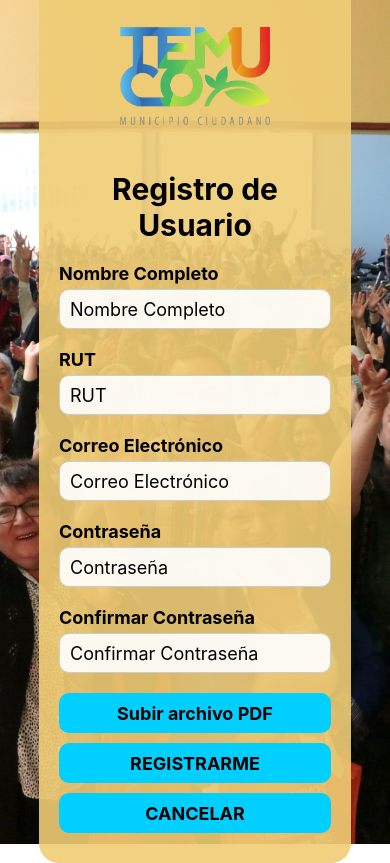
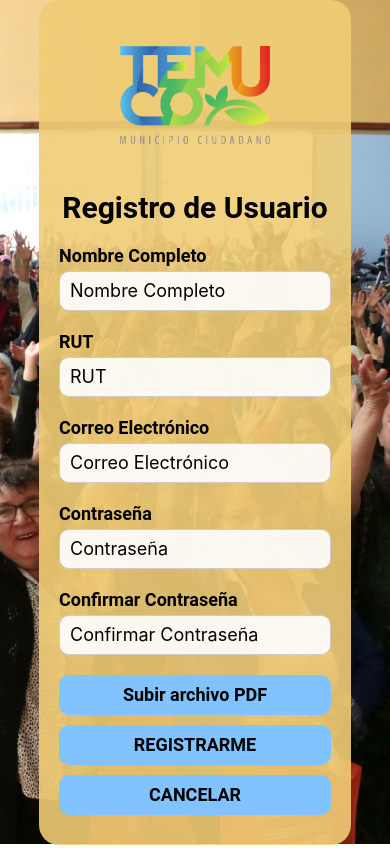
Before and after one commit to platanob/Taller_3, a React Native app in the folder agenda-movil/: screen /Registro in a window 390 px wide. Built offline with nearby package versions, Linux system fonts and the light colour scheme.

Commit message:
Registro adaptado a como estaba

```diff
--- a/agenda-movil/frontend/src/screens/Registro.jsx
+++ b/agenda-movil/frontend/src/screens/Registro.jsx
@@ -5,7 +5,53 @@ import * as DocumentPicker from 'expo-document-picker';
 
 export default function Registro() {
   const navigation = useNavigation();
+  const [nombre, setNombre] = useState('');
+  const [rut, setRut] = useState('');
+  const [correo, setCorreo] = useState('');
+  const [password, setPassword] = useState('');
+  const [confirmPassword, setConfirmPassword] = useState('');
   const [pdfFile, setPdfFile] = useState(null);
+
+  const handleRegister = () => {
+    // Validar que todos los campos estén llenos
+    if (!nombre || !rut || !correo || !password || !confirmPassword) {
+      Alert.alert('Error', 'Por favor, completa todos los campos');
+      return;
+    }
+
+    if (password !== confirmPassword) {
+      Alert.alert('Error', 'Las contraseñas no coinciden');
+      return;
+    }
+
+    // Realizar la petición de registro al servidor
+    fetch('http://localhost:5000/api/register', {
+      method: 'POST',
+      headers: {
+        'Content-Type': 'application/json',
+      },
+      body: JSON.stringify({
+        nombre: nombre,
+        rut: rut,
+        correo: correo,
+        contraseña: password,
+      }),
+    })
+      .then(response => response.json())
+      .then(data => {
+        if (data.error) {
+          Alert.alert('Error', data.error);
+        } else {
+          // Registro exitoso
+          Alert.alert('Éxito', 'Usuario registrado con éxito');
+          navigation.navigate('Login');
+        }
+      })
+      .catch(error => {
+        Alert.alert('Error', 'No se pudo completar el registro. Inténtalo nuevamente más tarde.');
+        console.error(error);
+      });
+  };
 
   const handlePdfUpload = async () => {
     try {
@@ -42,6 +88,8 @@ export default function Registro() {
           placeholder="Nombre Completo"
           placeholderTextColor="#000"
           style={styles.input}
+          value={nombre}
+          onChangeText={setNombre}
         />
 
         <Text style={styles.label}>RUT</Text>
@@ -49,6 +97,8 @@ export default function Registro() {
           placeholder="RUT"
           placeholderTextColor="#000"
           style={styles.input}
+          value={rut}
+          onChangeText={setRut}
         />
 
         <Text style={styles.label}>Correo Electrónico</Text>
@@ -57,6 +107,8 @@ export default function Registro() {
           placeholderTextColor="#000"
           keyboardType="email-address"
           style={styles.input}
+          value={correo}
+          onChangeText={setCorreo}
         />
 
         <Text style={styles.label}>Contraseña</Text>
@@ -65,6 +117,8 @@ export default function Registro() {
           placeholderTextColor="#000"
           secureTextEntry
           style={styles.input}
+          value={password}
+          onChangeText={setPassword}
         />
 
         <Text style={styles.label}>Confirmar Contraseña</Text>
@@ -73,10 +127,12 @@ export default function Registro() {
           placeholderTextColor="#000"
           secureTextEntry
           style={styles.input}
+          value={confirmPassword}
+          onChangeText={setConfirmPassword}
         />
 
-        {/* Botón para subir archivo PDF */}
-        <TouchableOpacity style={styles.button} onPress={handlePdfUpload}>
+         {/* Botón para subir archivo PDF */}
+         <TouchableOpacity style={styles.button} onPress={handlePdfUpload}>
           <Text style={styles.buttonText}>Subir archivo PDF</Text>
         </TouchableOpacity>
 
@@ -84,7 +140,7 @@ export default function Registro() {
           <Text style={styles.pdfFileName}>Archivo seleccionado: {pdfFile.name}</Text>
         )}
 
-        <TouchableOpacity style={styles.button}>
+        <TouchableOpacity style={styles.button} onPress={handleRegister}>
           <Text style={styles.buttonText}>REGISTRARME</Text>
         </TouchableOpacity>
 
@@ -123,6 +179,7 @@ const styles = StyleSheet.create({
     marginBottom: 20,
     textAlign: 'center',
     fontWeight: 'bold',
+    fontFamily: 'Roboto',
   },
   label: {
     fontSize: 18,
@@ -130,6 +187,7 @@ const styles = StyleSheet.create({
     alignSelf: 'flex-start',
     marginBottom: 5,
     fontWeight: 'bold',
+    fontFamily: 'Roboto',
   },
   input: {
     width: '100%',
@@ -145,7 +203,7 @@ const styles = StyleSheet.create({
   button: {
     width: '100%',
     height: 40,
-    backgroundColor: '#00CFFF',
+    backgroundColor: '#81C3FF',
     justifyContent: 'center',
     alignItems: 'center',
     borderRadius: 10,
@@ -155,10 +213,6 @@ const styles = StyleSheet.create({
     color: '#000',
     fontSize: 18,
     fontWeight: 'bold',
-  },
-  pdfFileName: {
-    marginTop: 10,
-    color: '#000',
-    fontSize: 16,
+    fontFamily: 'Roboto',
   },
 });
```
